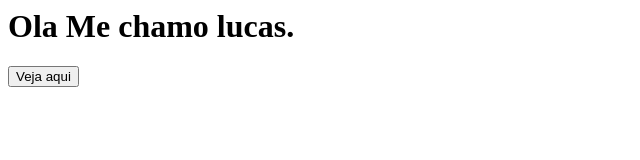
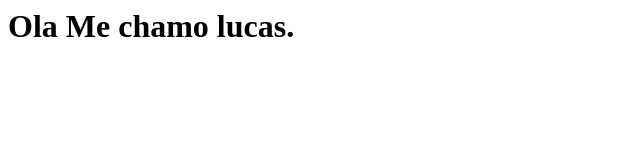
Before and after one commit to LcsLeone/Aula_de_GitHub, a plain HTML site: page index.html in a window 1280 px wide. Shown: the whole page, without its empty margins (0-640 px from the left). Drawn offline with Linux system fonts and the light colour scheme.

```diff
--- a/index.html
+++ b/index.html
@@ -7,7 +7,5 @@
 </head>
 <body>
     <h1>Ola Me chamo lucas.</h1>
-
-    <button>Veja aqui</button>
 </body>
 </html>
```
Also changed, not shown: imgmario/imgmario.png (added), 1 other file.
